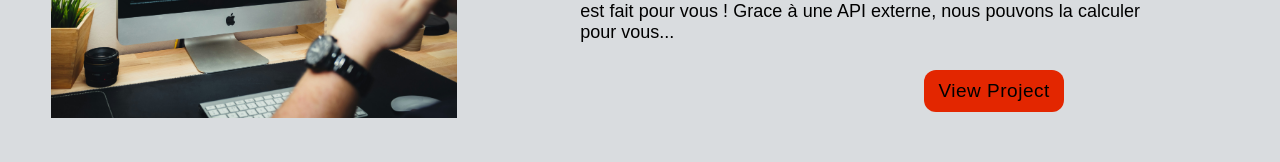
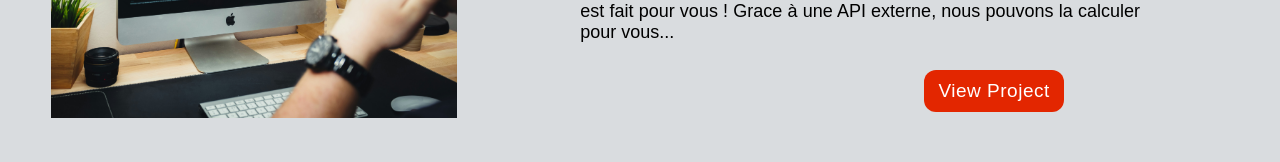
Before and after one commit to cassiopeelaurie/portfolio, a React (Vite) app in the folder frontend/: page / in a window 1280 px wide. In both pictures the pointer is over the button "View Project". Shown: the part 1122-1284 px from the top of the page. Built offline with nearby package versions, Linux system fonts and the light colour scheme; a web font is replaced by a local one.

Commit message:
added hover button selected work

```diff
--- a/frontend/src/components/others/selectedWork.css
+++ b/frontend/src/components/others/selectedWork.css
@@ -62,6 +62,10 @@ h3 {
     margin-left: 200px;
     width: 140px;
   }
+  .button-project-responsive:hover {
+    color: white;
+    cursor: pointer;
+  }
   .title-selected-project {
     width: 85%;
     padding-top: 50px;
```
